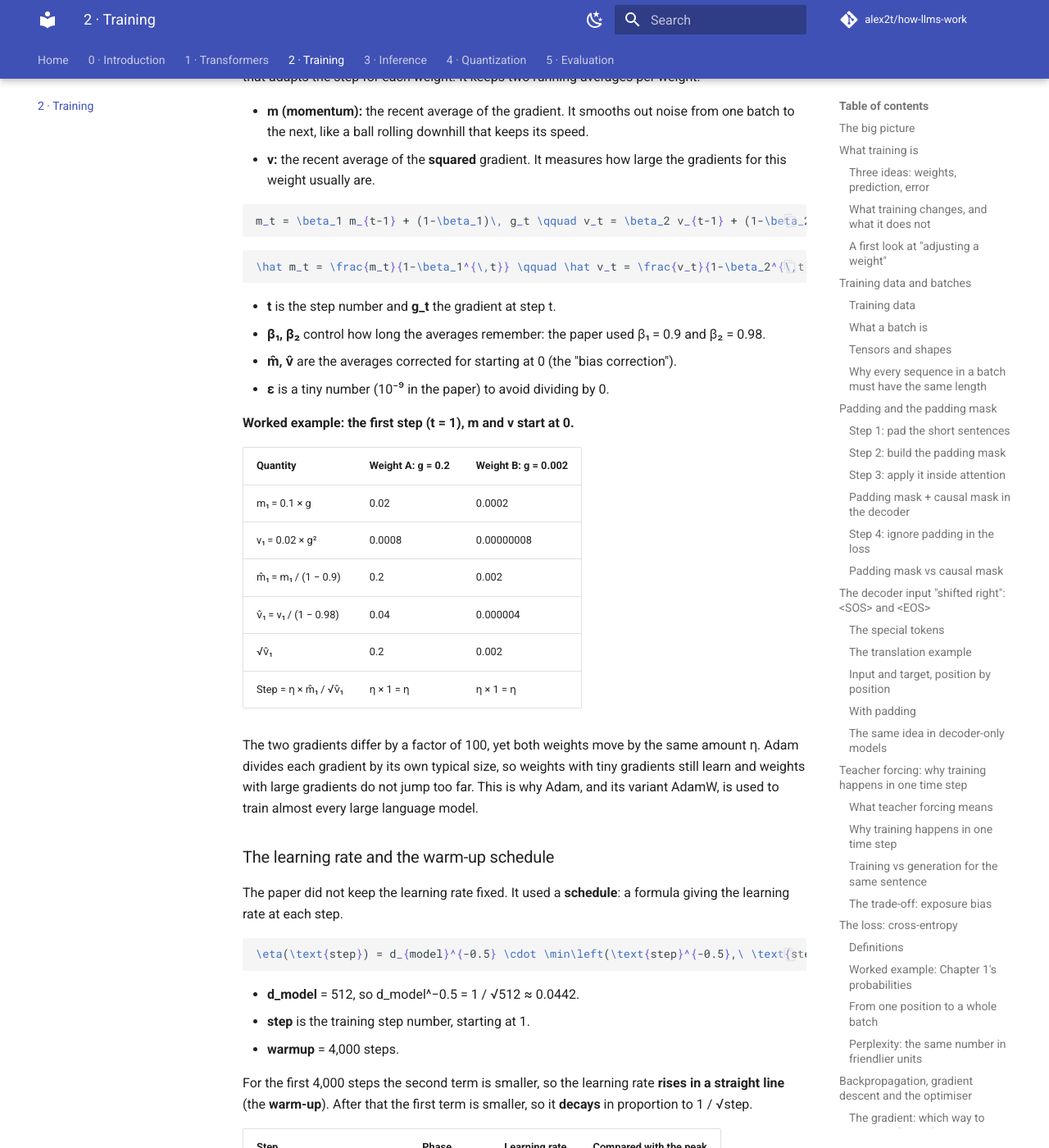
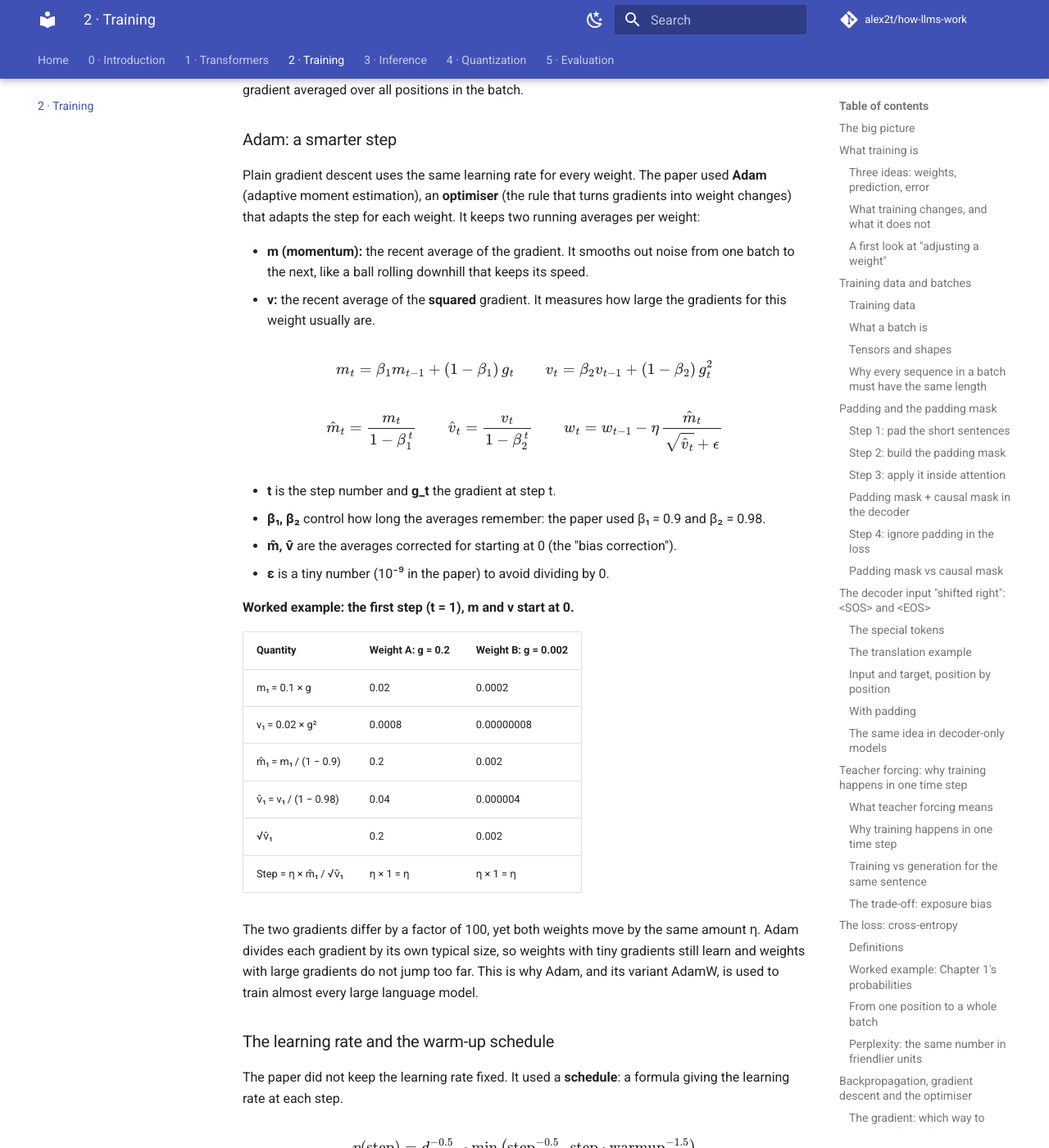
Before and after one commit to alex2t/how-llms-work, an MkDocs documentation site: the page built from docs/02-training.md, in a window 1280 px wide and 1400 px high, scrolled down 15556 px. Shown: the whole window at 82% size. Built offline with MkDocs 1.6.1 and Material for MkDocs 9.7.7, drawn with Linux system fonts in a browser that asks for light colours; comment, search, counter and statistics services are not loaded; some of the changed text lies outside the part shown.

Commit message:
ch2: formulas — convert latex blocks to math blocks
Co-Authored-By: Claude Opus 5.5 <noreply@anthropic.com>

````diff
--- a/docs/02-training.md
+++ b/docs/02-training.md
@@ -254,9 +254,9 @@ The wrong guess at position 1 is punished by the loss at position 1, but it does
 
 Because all inputs come from the data, nothing has to wait for the model's own output. The whole decoder input is known before the pass starts. So the complete sequence `<SOS>` Ti amo molto goes through the decoder **at once**, as one 4 × 512 matrix (Chapter 1, "Which X? All tokens, layer by layer"), and the output gives logits for all four positions together:
 
-```latex
+$$
 \underbrace{[\langle SOS\rangle,\ \text{Ti},\ \text{amo},\ \text{molto}]}_{\text{decoder input, } 4 \times 512} \xrightarrow{\ \text{one forward pass}\ } \underbrace{[P_0,\ P_1,\ P_2,\ P_3]}_{4 \times |V| \text{ probabilities}} \xrightarrow{\ \text{compare with}\ } [\text{Ti},\ \text{amo},\ \text{molto},\ \langle EOS\rangle]
-```
+$$
 
 Here P\_i is the probability list at position i, and |V| is the vocabulary size.
 
@@ -290,9 +290,9 @@ The loss is the single number that says how wrong the model's predictions were.
 - **Target distribution:** what the model *should* have predicted. For next-token prediction it is **one-hot**: probability 1 for the correct token and 0 for every other token.
 - **Cross-entropy:** a standard way to measure how far the predicted probabilities are from the target distribution.
 
-```latex
+$$
 L = -\sum_{k=1}^{|V|} y_k \ln p_k \qquad \text{with a one-hot target:} \qquad L = -\ln p_{\text{correct}}
-```
+$$
 
 - **L** is the loss for one position.
 - **|V|** is the vocabulary size, and **k** runs over every token in it.
@@ -356,9 +356,9 @@ A **gradient** is, for one weight, the answer to: "if I increase this weight by
 
 The first link of the chain has a very simple form for softmax followed by cross-entropy. The gradient with respect to each logit is the predicted probability minus the target:
 
-```latex
+$$
 \frac{\partial L}{\partial z_k} = p_k - y_k
-```
+$$
 
 Here z\_k is the logit of token k (the raw score before softmax), p\_k its probability and y\_k its target (1 or 0). With Chapter 1's numbers, where the correct token is CAT:
 
@@ -375,9 +375,9 @@ The gradients sum to 0. The wrong token that received the most probability (DOG)
 
 **Gradient descent** moves each weight a small step against its gradient:
 
-```latex
+$$
 w_{\text{new}} = w_{\text{old}} - \eta \cdot g
-```
+$$
 
 - **w** is one weight.
 - **g** is that weight's gradient.
@@ -401,13 +401,13 @@ Plain gradient descent uses the same learning rate for every weight. The paper u
 - **m (momentum):** the recent average of the gradient. It smooths out noise from one batch to the next, like a ball rolling downhill that keeps its speed.
 - **v:** the recent average of the **squared** gradient. It measures how large the gradients for this weight usually are.
 
-```latex
+$$
 m_t = \beta_1 m_{t-1} + (1-\beta_1)\, g_t \qquad v_t = \beta_2 v_{t-1} + (1-\beta_2)\, g_t^2
-```
+$$
 
-```latex
+$$
 \hat m_t = \frac{m_t}{1-\beta_1^{\,t}} \qquad \hat v_t = \frac{v_t}{1-\beta_2^{\,t}} \qquad w_t = w_{t-1} - \eta\, \frac{\hat m_t}{\sqrt{\hat v_t} + \epsilon}
-```
+$$
 
 - **t** is the step number and **g\_t** the gradient at step t.
 - **β₁, β₂** control how long the averages remember: the paper used β₁ = 0.9 and β₂ = 0.98.
@@ -431,9 +431,9 @@ The two gradients differ by a factor of 100, yet both weights move by the same a
 
 The paper did not keep the learning rate fixed. It used a **schedule**: a formula giving the learning rate at each step.
 
-```latex
+$$
 \eta(\text{step}) = d_{model}^{-0.5} \cdot \min\left(\text{step}^{-0.5},\ \text{step} \cdot \text{warmup}^{-1.5}\right)
-```
+$$
 
 - **d\_model** = 512, so d\_model^−0.5 = 1 / √512 ≈ 0.0442.
 - **step** is the training step number, starting at 1.
@@ -469,9 +469,9 @@ Because any number can disappear, the model cannot depend on one specific path a
 
 With a one-hot target, the loss only reaches 0 when the model gives the correct token probability 1, which pushes the logits towards extreme values and makes the model overconfident. **Label smoothing** softens the target: the correct token gets 1 − ε, and the remaining ε is shared equally among all tokens. The paper used ε = 0.1.
 
-```latex
+$$
 y_k = (1-\varepsilon)\cdot[\,k = \text{correct}\,] + \frac{\varepsilon}{|V|}
-```
+$$
 
 Here \[k = correct\] is 1 for the correct token and 0 otherwise, and |V| is the vocabulary size. With Chapter 1's four-token toy vocabulary, ε/|V| = 0.1 / 4 = 0.025:
 
````
Also changed, not shown: CLAUDE.md (+1 -0 lines), README.md (+1 -0 lines), plan.md (+1 -0 lines).
